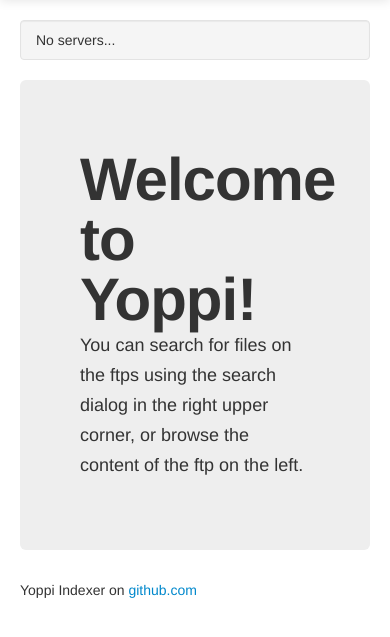
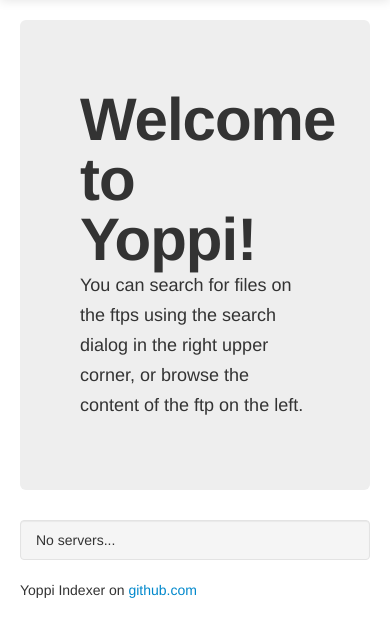
Before and after one commit to remram44/yoppi, a Django app: template yoppi/templates/ftp/index.html in a window 390 px wide. Shown: the part 51-688 px from the top of the page. Run offline with Django 3.2, Linux system fonts and the light colour scheme; the template is opened without the code that fills it, so the values that code supplies are empty.

Commit message:
Made the ftp list to display after the rest of the page on mobile devices.

```diff
--- a/yoppi/templates/base.html
+++ b/yoppi/templates/base.html
@@ -13,6 +13,19 @@
         .sidebar-nav {
             padding: 9px 0;
         }
+        #mainContent {
+            float:right;
+        }
+        #sidebar {
+             margin-left: 0;
+         }
+
+        @media (max-width: 767px) {
+            #mainContent {
+                float:none;
+            }
+        }
+
     </style>
     <link rel="stylesheet" href="{{ STATIC_URL }}css/bootstrap-responsive.min.css" type="text/css" />
     <meta name="viewport" content="width=device-width, initial-scale=1.0">
--- a/yoppi/templates/ftp/browsing_base.html
+++ b/yoppi/templates/ftp/browsing_base.html
@@ -1,10 +1,10 @@
 {% extends "base.html" %}
 
 {% block base_content %}
-<div class="span3">
+<div class="span9" id="mainContent">
+    {% block content %}{% endblock %}
+</div>
+<div class="span3" id="sidebar">
     {% include "ftp/ftp_list.html" %}
 </div>
-<div class="span9">
-    {% block content %}{% endblock %}
-</div>
 {% endblock %}
```
